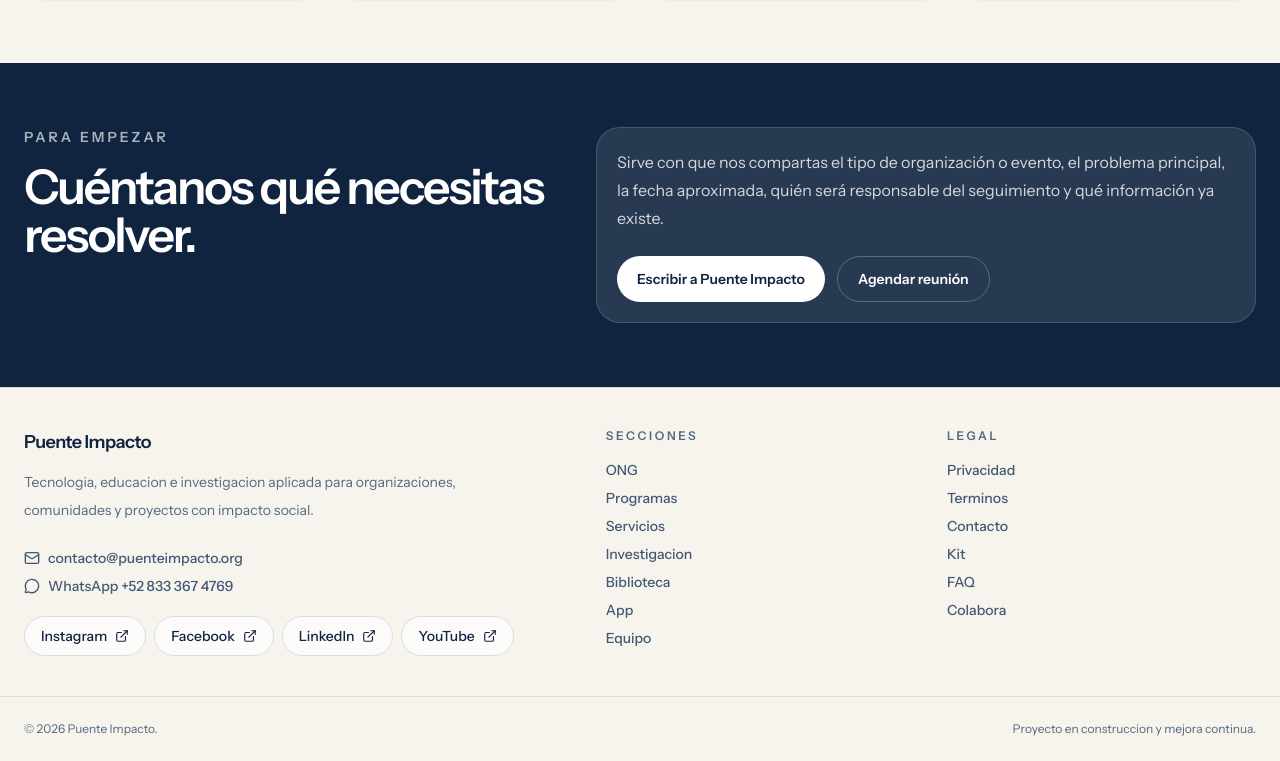
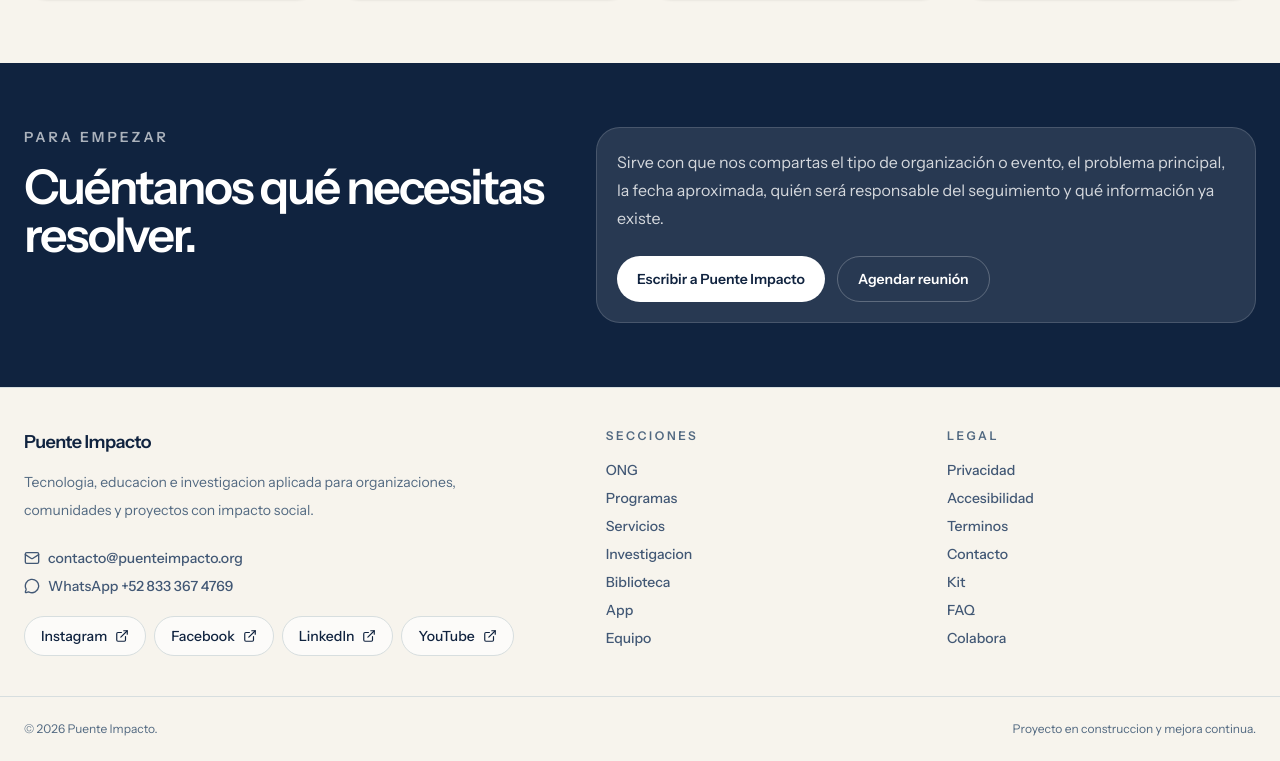
Before and after one commit to CarlosSanchezGutierrez/puente, a Next.js app in the folder apps/web/: page / in a window 1280 px wide. Shown: the part 1728-2489 px from the top of the page. Built offline with nearby package versions, Linux system fonts and the light colour scheme.

Commit message:
feat: improve accessibility controls and page

```diff
--- a/apps/web/src/components/site/site-footer.tsx
+++ b/apps/web/src/components/site/site-footer.tsx
@@ -13,6 +13,7 @@ const mainLinks = [
 
 const legalLinks = [
   { href: "/privacidad", label: "Privacidad" },
+  { href: "/accessibilidad", label: "Accesibilidad" },
   { href: "/terminos", label: "Terminos" },
   { href: "/contacto", label: "Contacto" },
   { href: "/kit", label: "Kit" },
```
